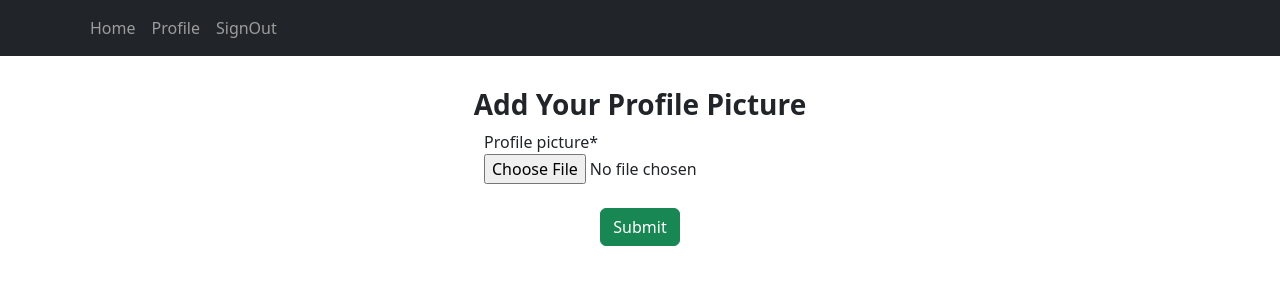
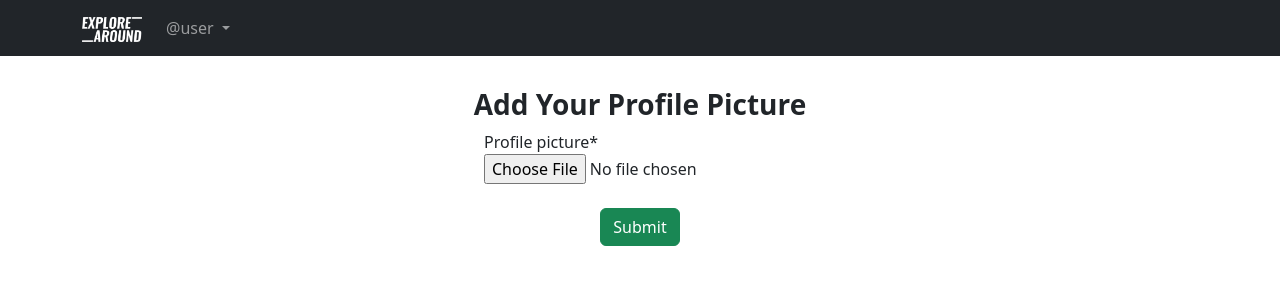
Before and after one commit to mahbubur3/explore-around, a Django app: page /account/add-profile-picture/ in a window 1280 px wide. Shown: the top 300 px of the page. Run offline with Django 4.2, Linux system fonts and the light colour scheme; a user stored in the database is signed in; some libraries are stand-ins or nearby versions.

Commit message:
updated navbar

```diff
--- a/templates/base.html
+++ b/templates/base.html
@@ -12,20 +12,21 @@
     <header>
       <nav class="navbar navbar-dark navbar-expand-lg bg-dark">
         <div class="container">
+          <a class="navbar-brand" href="{% url 'index' %}"><img src="/media/logo.png" width='60px' alt="Logo"></a>
           <button class="navbar-toggler" type="button" data-bs-toggle="collapse" data-bs-target="#navbarSupportedContent" aria-controls="navbarSupportedContent" aria-expanded="false" aria-label="Toggle navigation">
             <span class="navbar-toggler-icon"></span>
           </button>
           <div class="collapse navbar-collapse" id="navbarSupportedContent">
             <ul class="navbar-nav me-auto mb-2 mb-lg-0">
-              <li class="nav-item">
-                <a class="nav-link" href="{% url 'index' %}">Home</a>
-              </li>
               {% if user.is_authenticated %}
-                <li class="nav-item">
-                  <a class="nav-link" href="{% url 'Account_Management_App:user_profile' %}">Profile</a>
-                </li>
-                <li class="nav-item">
-                  <a class="nav-link" href="{% url 'Account_Management_App:signout' %}">SignOut</a>
+                <li class="nav-item dropdown">
+                  <a class="nav-link dropdown-toggle" href="#" role="button" data-bs-toggle="dropdown" aria-expanded="false">
+                    @{{ user.username }}
+                  </a>
+                  <ul class="dropdown-menu">
+                    <li><a class="dropdown-item" href="{% url 'Account_Management_App:user_profile' %}">Profile</a></li>
+                    <li><a class="dropdown-item" href="{% url 'Account_Management_App:signout' %}">Logout</a></li>
+                  </ul>
                 </li>
               {% else %}
                 <li class="nav-item">
```
Also changed, not shown: db.sqlite3, media/logo.png (added).
